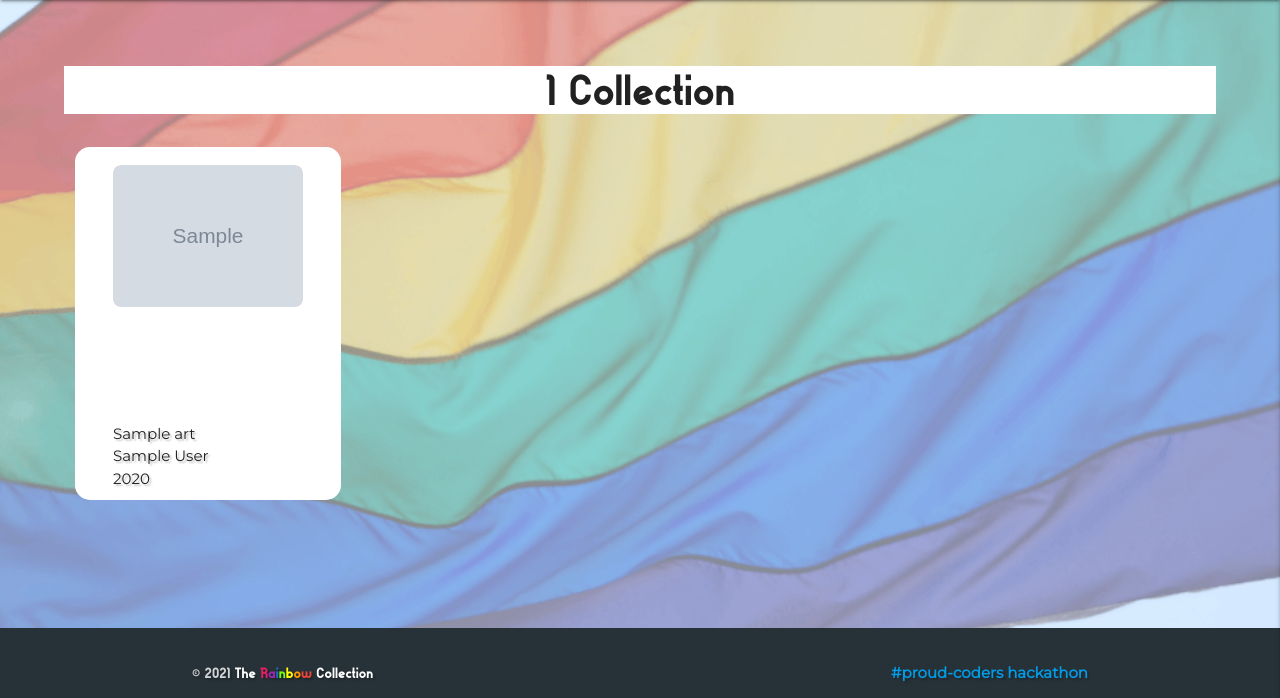
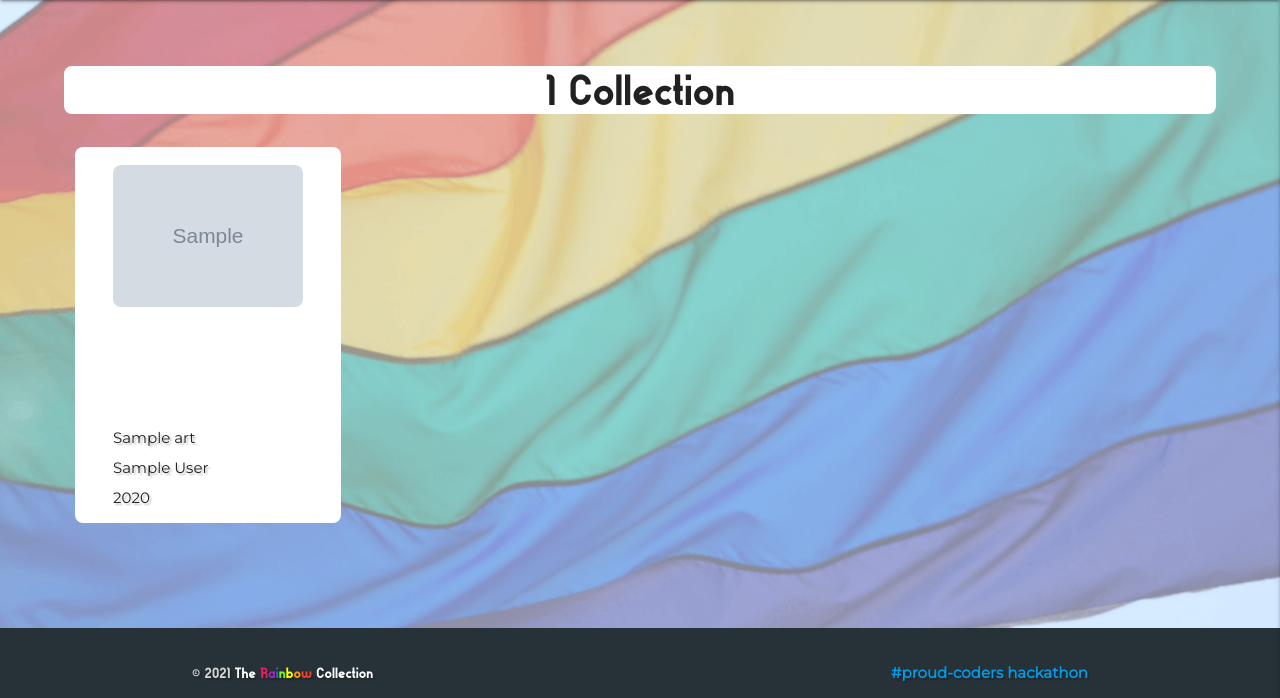
Before and after one commit to irasan/hackpride2021, a Flask app: page /category/1 in a window 1280 px wide. Shown: the part 102-800 px from the top of the page. Run offline with Flask 2, Linux system fonts and the light colour scheme; grey boxes marked "Sample" are stand-in pictures; one stand-in notice (Sample message) is shown; a database or web service that is not in the repository returns one stand-in record (values such as "Sample title"); some libraries are stand-ins or nearby versions.

Commit message:
Update styles and layouts

```diff
--- a/app.py
+++ b/app.py
@@ -159,7 +159,10 @@ def login():
                 if check_password_hash(
                     existing_user["password"], request.form.get("password")):
                         session["user"] = request.form.get("username").lower()
-                        session["is_admin"] = True
+                        check_admin = mongo.db.users.find_one(
+                            {"username": request.form.get("username").lower()})
+                        if check_admin["is_admin"]:
+                            session["is_admin"] = True
                         flash(f"Welcome, {request.form.get('username')}")
                         return redirect(url_for(
                             "profile", username=session["user"]))
@@ -244,8 +247,9 @@ def approve_art(id):
 def logout():
     # remove user from session cookies
     flash("You Have Been Logged Out")
-    session.pop("user")
-    session.pop("is_admin")
+    # session.pop("user")
+    # session.pop("is_admin")
+    session.clear()
     return redirect(url_for("login"))
 
 
@@ -266,7 +270,8 @@ def add_art():
                 "website": request.form.get("website"),
                 "image": request.form.get("cover"),
                 "reviews": int(0),
-                "favorites": int(0)
+                "favorites": int(0),
+                "is_approved": True
         }
         mongo.db.art.insert_one(art)
         flash("Your Review Was Successfully Added")
@@ -294,7 +299,8 @@ def edit_art(id):
                 "website": request.form.get("website"),
                 "image": request.form.get("cover"),
                 "reviews": reviews,
-                "favorites": favorites
+                "favorites": favorites,
+                "is_approved": True
         }
         mongo.db.art.update({"_id": ObjectId(id)}, art)
         flash("Your Review Was Successfully Edited")
@@ -365,7 +371,7 @@ def remove_favorite(id):
 @app.route("/category/<category>")
 def category(category):
     # display all records for each category
-    art = list(mongo.db.art.find({"category": category}))
+    art = list(mongo.db.art.find({"category": category, "is_approved": True}))
     return render_template("category.html", art=art, category=category)
 
 
--- a/static/css/style.css
+++ b/static/css/style.css
@@ -56,6 +56,10 @@ h1, h2, h3, h4 {
 .white-opacity-bg {
     border-radius: 8px;
     background-color: rgba(255, 255, 255, 0.5);
+}
+
+.br-8px {
+    border-radius: 8px;
 }
 
 
@@ -192,7 +196,7 @@ nav #account-dropdown li:hover {
 .library {
     padding-bottom: 3px;
     padding-top: 3px;
-    border-radius: 15px;
+    border-radius: 8px;
 }
 
 /* HR */
@@ -320,6 +324,7 @@ hr.divider::before {
     margin: 0 auto;
     align-self: center;
     justify-items: center;
+    border-radius: 8px;
 }
 
 .card-list li {
@@ -328,7 +333,8 @@ hr.divider::before {
 }
 
 .card-list li p {
-    line-height: 0.5;
+    line-height: 1;
+    margin: 7px auto;
 }
 
 .card-list li figure {
--- a/templates/category.html
+++ b/templates/category.html
@@ -1,7 +1,7 @@
 {% extends "base.html" %}
 {% block content %}
 
-<h3 class="center-align white">{{ category|title }} Collection</h3>
+<h3 class="center-align white br-8px">{{ category|title }} Collection</h3>
 
 <div class="row">
 {% for item in art|reverse %}
--- a/templates/edit_art.html
+++ b/templates/edit_art.html
@@ -62,6 +62,9 @@
                 {% elif art.is_explicit == "False" %}
                     <option value="True">Yes</option>
                     <option value="False" selected>No</option>
+                {% else %}
+                    <option value="True">Yes</option>
+                    <option value="False">No</option>
                 {% endif %}
             </select>
             <label for="is_explicit" class="form-label">Is it explicit? <span class="red-text">*</span></label>
--- a/templates/partials/navbar.html
+++ b/templates/partials/navbar.html
@@ -2,7 +2,7 @@
 <ul id="account-dropdown" class="dropdown-content blue-grey darken-4 text-shadow-none">
     {% if session.user %}
     <!-- user is logged-in -->
-        {% if session.is_admin %}
+        {% if session.is_admin == True %}
             <!-- user is_admin = True -->
             <li><a href="{{ url_for('admin') }}">Admin</a></li>
         {% endif %}
@@ -56,7 +56,7 @@
         <li class="divider"></li>
         <li><a href="{{ url_for('suggestions') }}" class="bold">Make a Suggestion</a></li>
         <li class="divider"></li>
-        {% if session.is_admin %}
+        {% if session.is_admin == True %}
             <!-- user is_admin = True -->
             <li><a href="{{ url_for('admin') }}">Admin</a></li>
         {% endif %}
```
Also changed, not shown: templates/partials/cards.html (+1 -21 lines), static/images/rainbow_flag_small.jpg (deleted).
